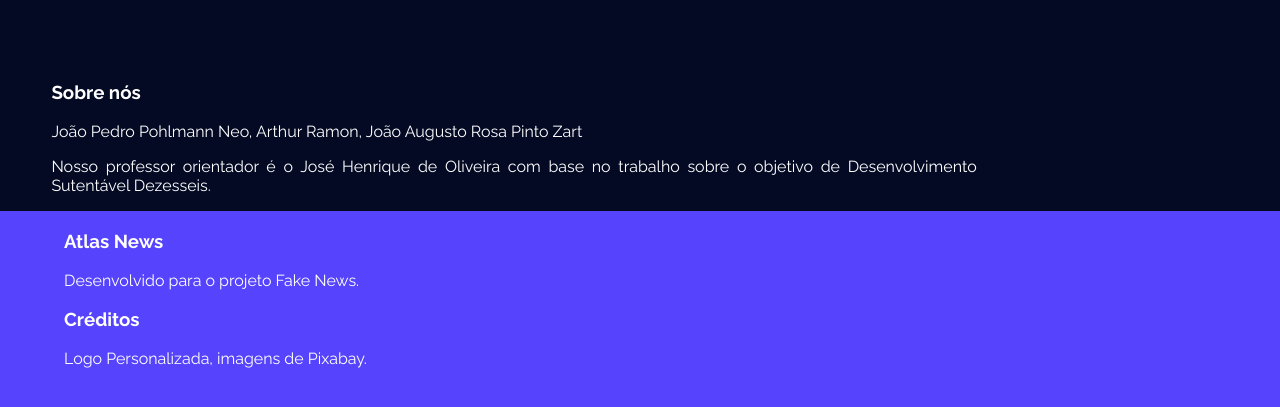
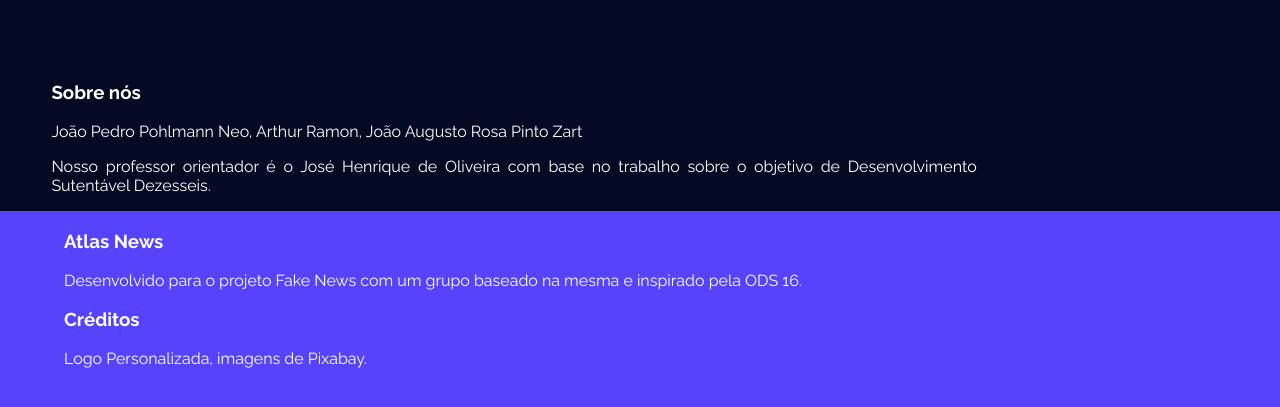
Before and after one commit to joaopohlmannneo7/atlasnews, a plain HTML site: page index.html in a window 1280 px wide. Shown: the part 2621-3028 px from the top of the page. Drawn offline with nearby package versions, Linux system fonts and the light colour scheme; a web font is replaced by a local one.

Commit message:
Update index.html

```diff
--- a/index.html
+++ b/index.html
@@ -121,7 +121,7 @@
         <footer>
             <div class="coluna dois">
                 <h3>Atlas News</h3>
-                <p>Desenvolvido para o projeto Fake News.</p>
+                <p>Desenvolvido para o projeto Fake News com um grupo baseado na mesma e inspirado pela ODS 16.</p>
             </div>
             <div class="coluna dois">
                 <h3>Créditos</h3>
```
